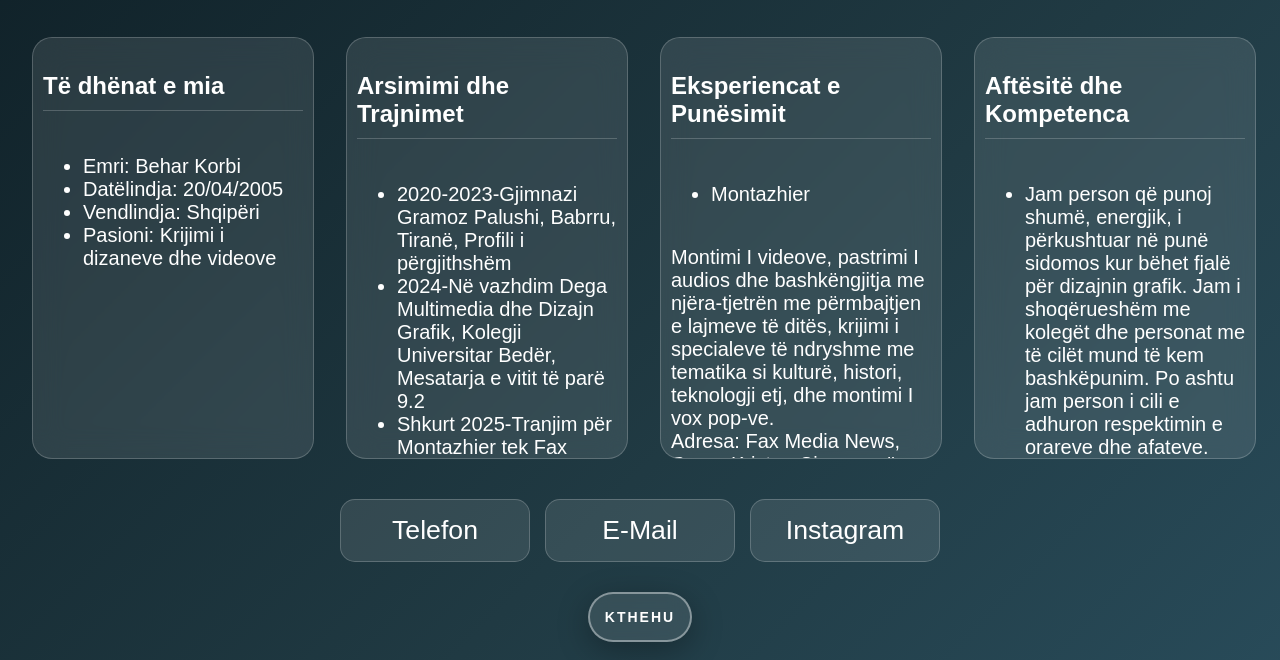
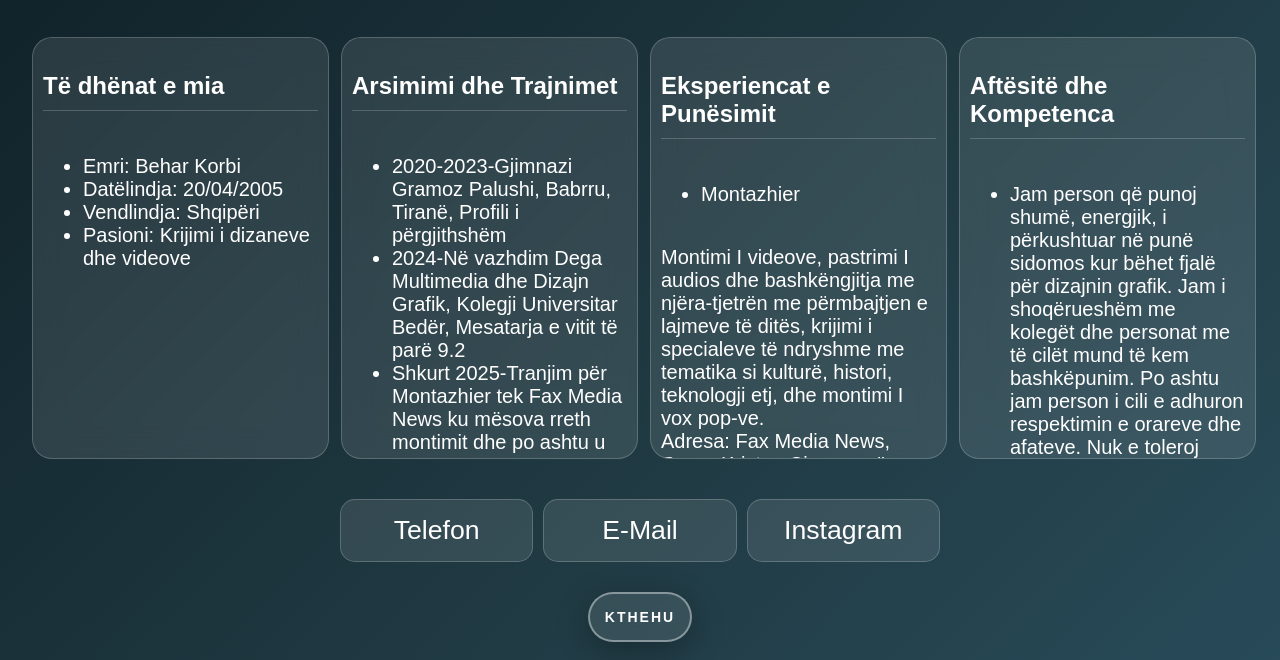
Before and after one commit to bk-xlvii/Behar-Korbi, a plain HTML site: page Rreth_Meje.html in a window 1280 px wide. Shown: the part 140-800 px from the top of the page. Drawn offline with Linux system fonts and the light colour scheme.

Commit message:
Add files via upload

```diff
--- a/style.css
+++ b/style.css
@@ -74,8 +74,8 @@ body{
 .grid-4-columns {
     display: grid;
     grid-template-columns: repeat(4, 1fr);
-    gap: 40px;
-    max-width: 1800px;
+    gap: 20px;
+    max-width: 1600px;
     width: 95%;
     margin: 40px auto;
 }
@@ -116,7 +116,7 @@ body{
 .contact-row {
     display: flex;
     justify-content: center;
-    gap: 15px;
+    gap: 10px;
     width: 95%;
     max-width: 600px;
     margin: 30px auto;
```
